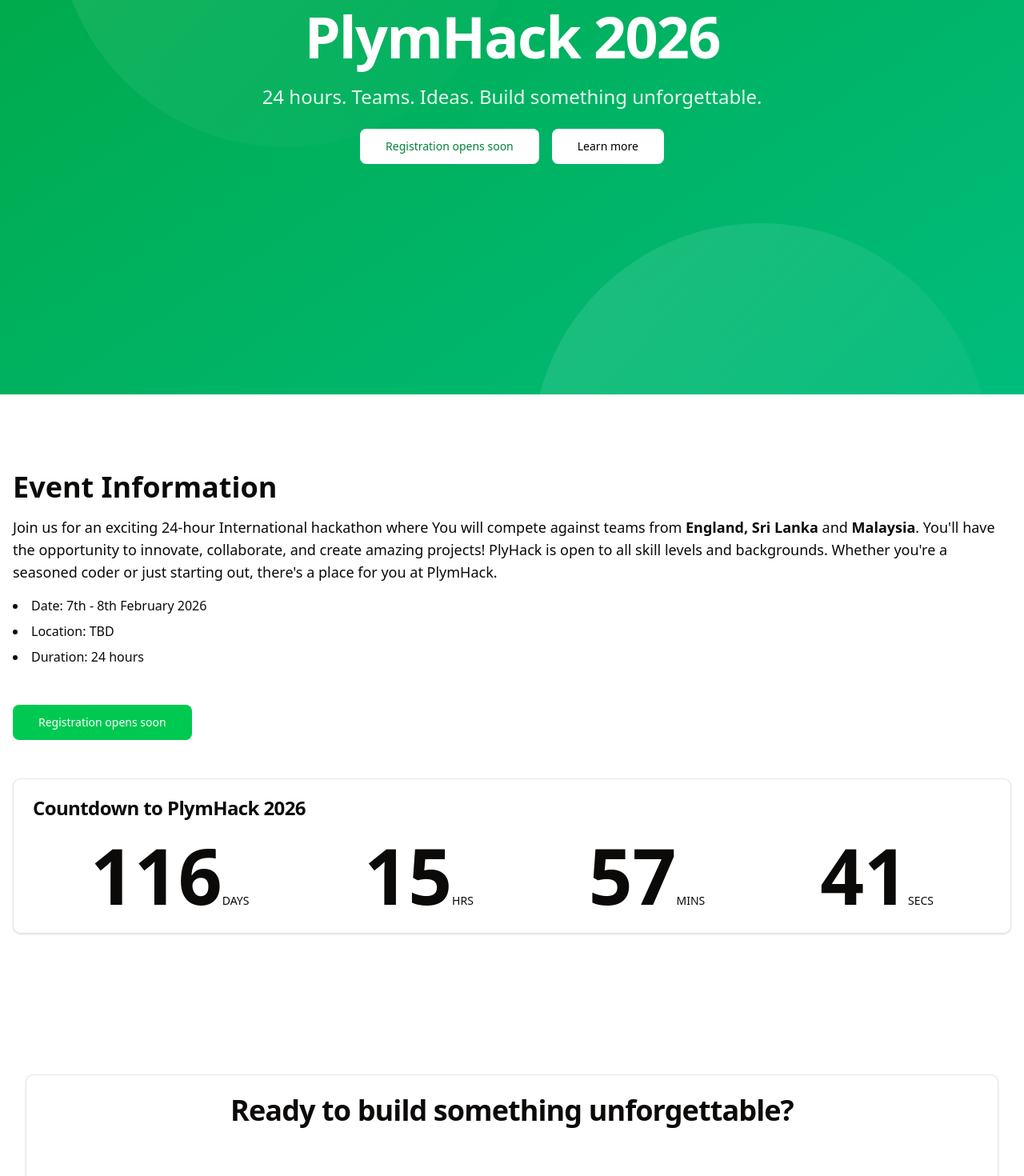
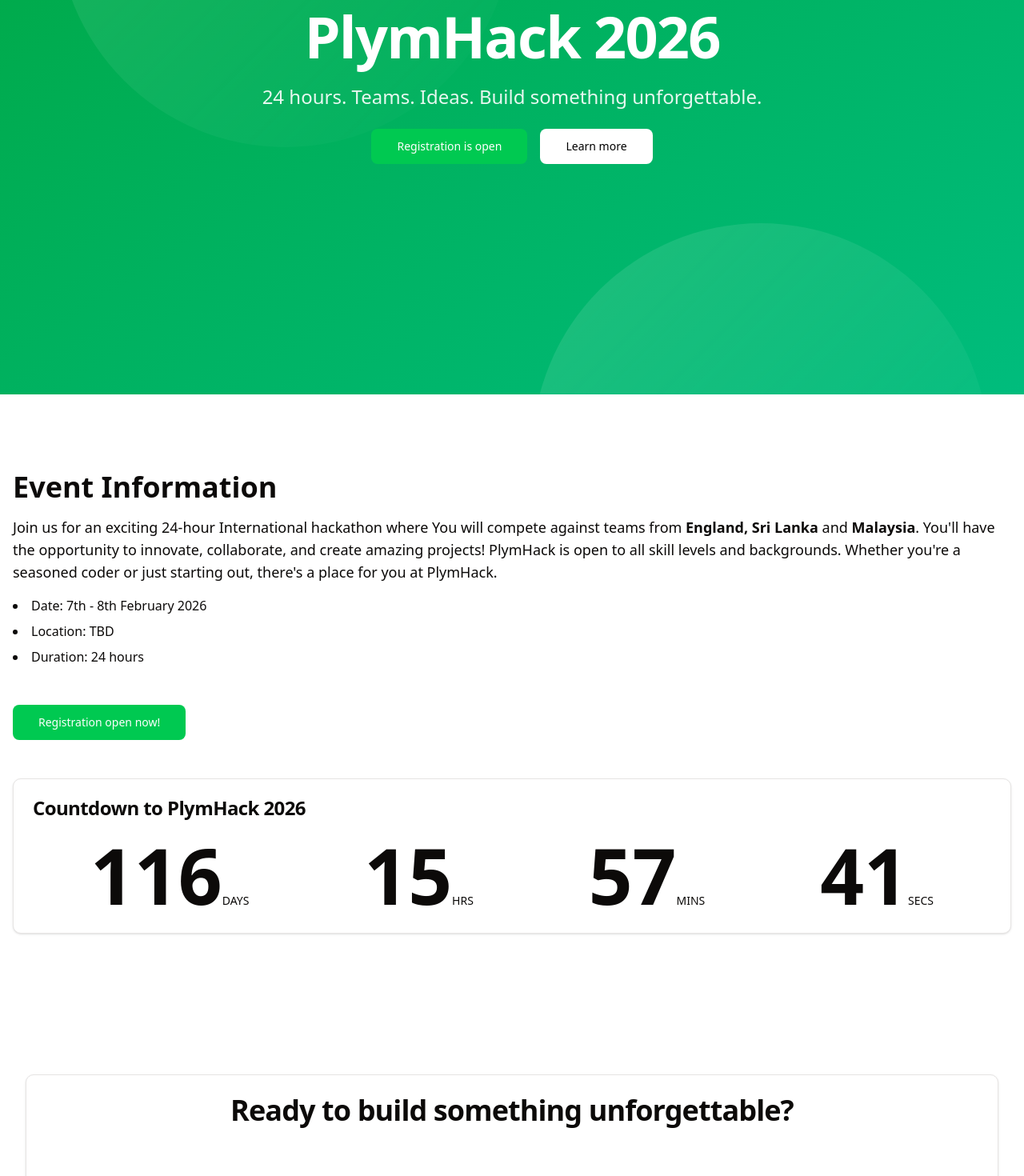
Before and after one commit to C0gzy/PlymHack, a Next.js app in the folder plymhack/: page / in a window 1280 px wide. Shown: the part 339-1809 px from the top of the page at 80% size. Built offline with nearby package versions, Linux system fonts and the light colour scheme.

Commit message:
[FEAT] - open reg

```diff
--- a/plymhack/app/page.tsx
+++ b/plymhack/app/page.tsx
@@ -32,7 +32,7 @@ export default function PlyHackPage() {
           <h1 className="text-4xl font-semibold mb-4">Event Information</h1>
           <p className="text-lg mb-4">
             Join us for an exciting 24-hour International hackathon where You will compete against teams from <span className="font-bold">England, Sri Lanka </span> <span>and</span> <span className="font-bold">Malaysia</span>. You'll have the opportunity to innovate, collaborate, and
-            create amazing projects! PlyHack is open to all skill levels and backgrounds. Whether you're a seasoned
+            create amazing projects! PlymHack is open to all skill levels and backgrounds. Whether you're a seasoned
             coder or just starting out, there's a place for you at PlymHack.
           </p>
           <ul className="list-disc list-inside space-y-2">
@@ -41,8 +41,8 @@ export default function PlyHackPage() {
             <li>Duration: 24 hours</li>
           </ul>
           <Button asChild size="lg" className="mt-12 w-full text-white sm:w-auto bg-green-500 hover:bg-green-600">
-            <a style={{pointerEvents: "none"}} href="https://plymhack.com" target="_blank" rel="noopener noreferrer">
-              Registration opens soon
+            <a href="https://fixr.co/event/plymhack-2026-tickets-923319410" target="_blank" rel="noopener noreferrer">
+              Registration open now!
             </a>
           </Button>
         </section>
--- a/plymhack/components/plymhack-hero.tsx
+++ b/plymhack/components/plymhack-hero.tsx
@@ -19,9 +19,11 @@ export function PlymHackHero() {
             24 hours. Teams. Ideas. Build something unforgettable.
           </p>
           <div className="flex flex-col items-center justify-center gap-3 sm:flex-row sm:gap-4">
-            <Button size="lg" className="bg-white text-green-700 hover:bg-white/90">
-              Registration opens soon
-            </Button>
+           <Button asChild size="lg" className="w-full text-white sm:w-auto bg-green-500 hover:bg-green-600">
+            <a href="https://fixr.co/event/plymhack-2026-tickets-923319410" target="_blank" rel="noopener noreferrer">
+              Registration is open
+            </a>
+          </Button>
             <Button
               variant="default"
               size="lg"
--- a/plymhack/components/registration-section.tsx
+++ b/plymhack/components/registration-section.tsx
@@ -15,7 +15,7 @@ export function RegistrationSection() {
           </CardHeader>
           <CardContent className="text-center py-8">
             <p className="md:text-lg mb-8 max-w-2xl mx-auto text-muted-foreground">
-              Registration opens soon. Save your spot and join us this February.
+              Registration is open now! Save your spot and join us this February.
             </p>
             <div className="inline-flex rounded-xl shadow-[0_10px_30px_-10px_rgba(0,0,0,0.3)]">
               <Button
@@ -23,7 +23,7 @@ export function RegistrationSection() {
                 className="h-14 px-10 text-lg font-semibold bg-green-500 text-white hover:bg-green-600 transition-transform active:scale-[0.98]"
                 asChild
               >
-                <a href="#" onClick={(e) => e.preventDefault()}>Register Soon</a>
+                <a href="https://fixr.co/event/plymhack-2026-tickets-923319410" target="_blank">Register NOW!</a>
               </Button>
             </div>
             <p className="mt-4 text-xs text-muted-foreground">
```
Also changed, not shown: 1 other file (tests, documents, lock files or other folders).
